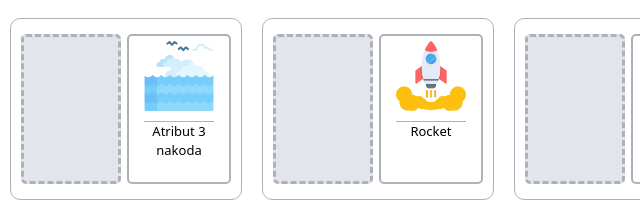
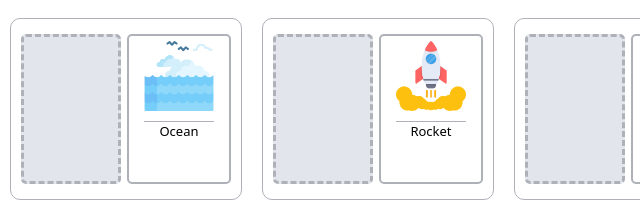
Before and after one commit to Vikri18/gameprofesi, a plain HTML site: page view/level1.html in a window 1280 px wide. Shown: the part 1220-1438 px from the top of the page, 0-640 px from the left. Drawn offline with nearby package versions, Linux system fonts and the light colour scheme; files whose address does not match are found by name.

Commit message:
Update level1 ocean.html

```diff
--- a/view/level1.html
+++ b/view/level1.html
@@ -298,7 +298,7 @@
                   <div class="toggle_sortable"></div>
                   <div class="box-relation">
                     <img src="../img/captain 3 ocean.png" alt="" />
-                    <p>Atribut 3 nakoda</p>
+                    <p>Ocean</p>
                   </div>
                 </div>
               </li>
```
